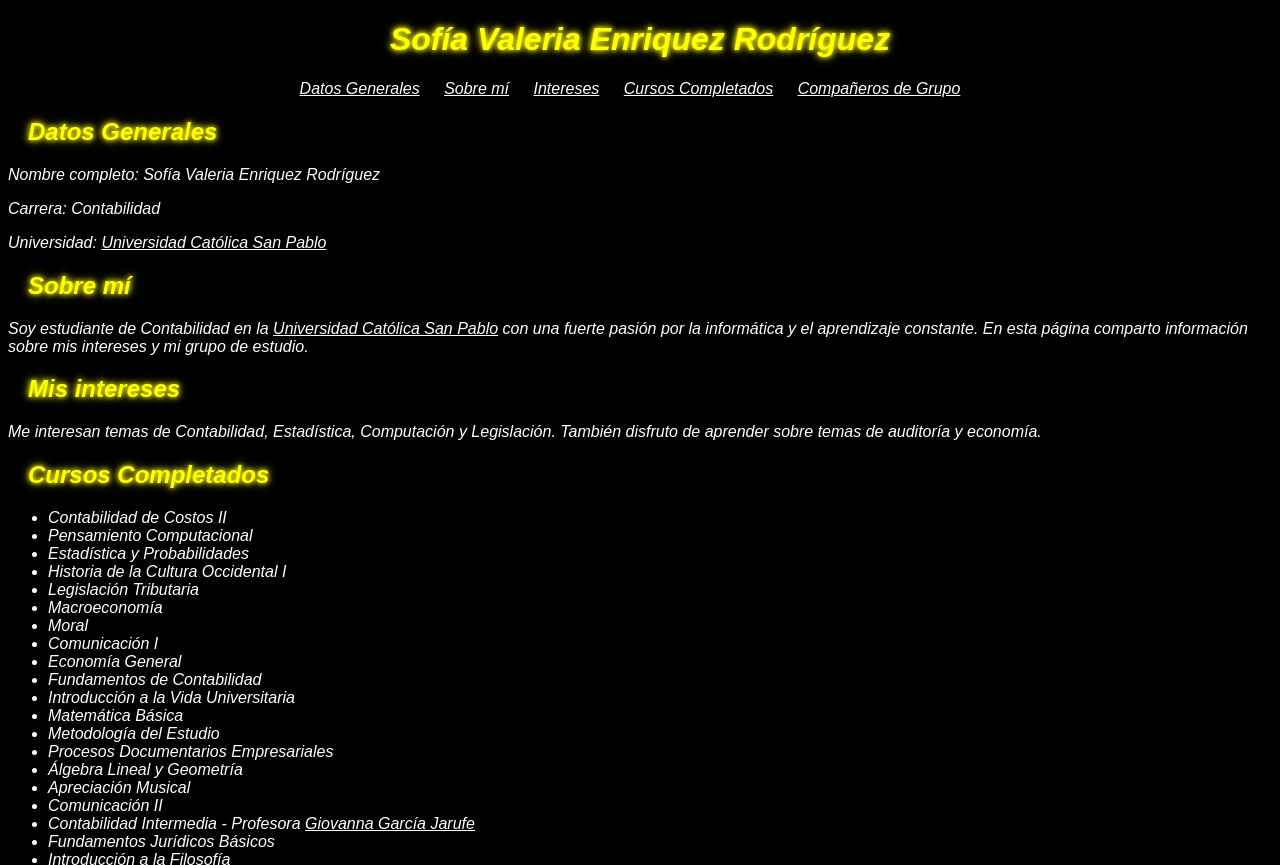
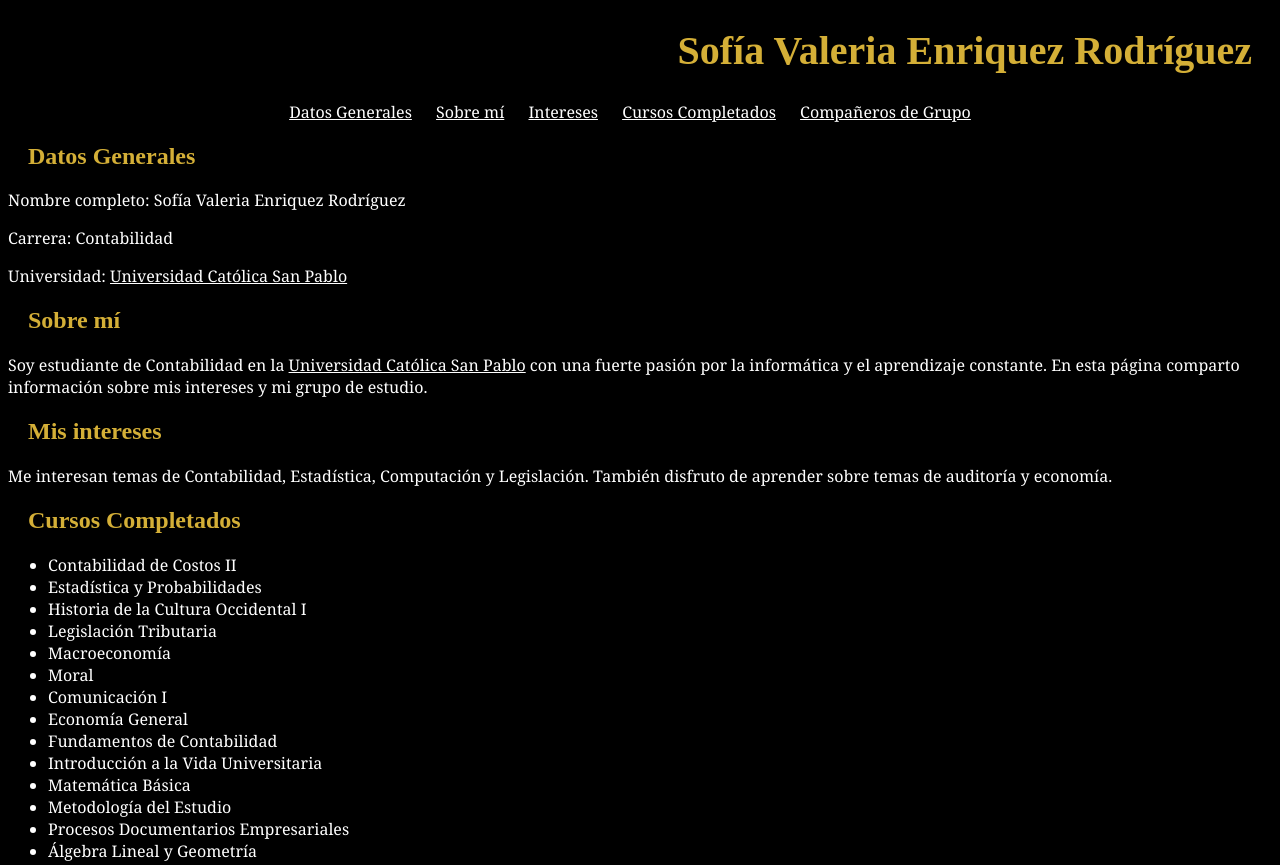
Before and after one commit to sofiavenriquezr/Mi-p-gina-web, a plain HTML site: page index.html in a window 1280 px wide. Shown: the top 865 px of the page. Drawn offline with Linux system fonts and the light colour scheme.

Commit message:
Update index.html

````diff
--- a/index.html
+++ b/index.html
@@ -14,23 +14,25 @@
         body {
             background-color: black;
             color: white;
-            font-family: 'Arial', sans-serif;
-            font-style: italic;
+            font-family: 'Georgia', serif; /* Fuente elegante */
+            font-style: normal; /* Eliminamos el estilo en cursiva */
         }
 
         /* Encabezado */
         h1 {
-            color: #ffff00;
-            text-align: center;
-            text-shadow: 0 0 5px #ffff00, 0 0 10px #ffff00;
+            color: #D4AF37; /* Dorado elegante */
+            text-align: right; /* Título alineado a la derecha */
+            margin-right: 20px; /* Espaciado a la derecha */
+            font-family: 'Times New Roman', serif; /* Fuente más formal */
+            font-size: 2.5em; /* Ajuste de tamaño de fuente */
         }
 
         /* Subtítulos alineados a la izquierda */
         h2 {
-            color: #ffff00;
-            text-shadow: 0 0 5px #ffff00, 0 0 10px #ffff00;
+            color: #D4AF37; /* Dorado elegante */
             text-align: left;
             margin-left: 20px;
+            font-family: 'Times New Roman', serif; /* Fuente elegante */
         }
 
         /* Enlaces y navegación */
@@ -39,7 +41,7 @@
             text-decoration: underline; /* Subrayado para todos los enlaces */
         }
         a:hover {
-            text-decoration: underline;
+            text-decoration: none; /* Sin subrayado en el hover */
         }
 
         nav ul {
@@ -100,7 +102,6 @@
             <h2>Cursos Completados</h2>
             <ul>
                 <li>Contabilidad de Costos II</li>
-                <li>Pensamiento Computacional</li>
                 <li>Estadística y Probabilidades</li>
                 <li>Historia de la Cultura Occidental I</li>
                 <li>Legislación Tributaria</li>
@@ -162,4 +163,8 @@
     </footer>
 </body>
 </html>
+
+    </footer>
+</body>
+</html>
 ```
````
